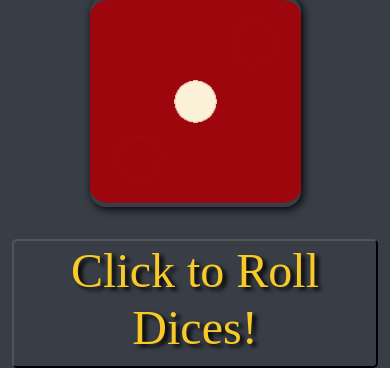
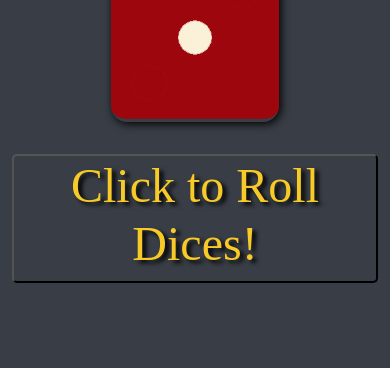
Before and after one commit to gernesto14/Dicee-Challange, a plain HTML site: page index.html in a window 390 px wide. Shown: the part 737-1105 px from the top of the page. After the commit the page ends 1020 px from the top, so only its background shows below. Drawn offline with nearby package versions, Linux system fonts and the light colour scheme; a web font is replaced by a local one.

Commit message:
added media query for smaller screen and adjust dices width

```diff
--- a/styles.css
+++ b/styles.css
@@ -43,3 +43,10 @@ h5.roll {
 button#roll {
   border-radius: 5px;
 }
+
+@media (max-width: 767px) {
+  img {
+    width: 20vh;
+    height: auto;
+  }
+}
```
